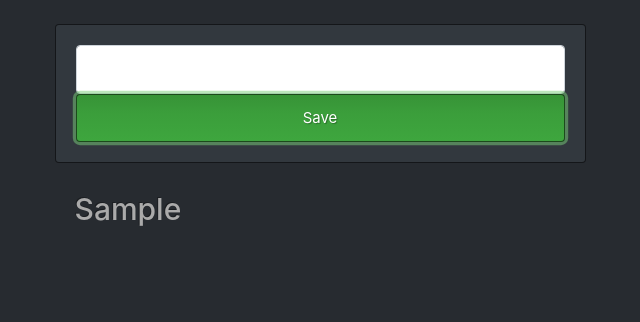
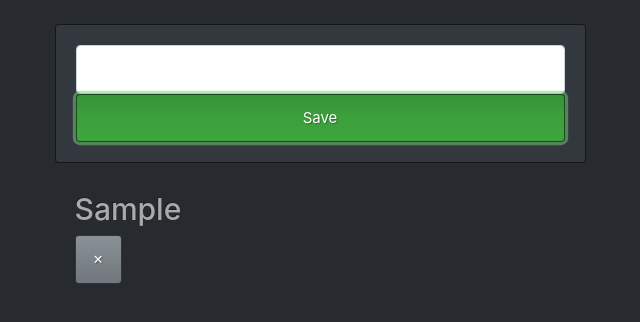
Before and after one commit to EdieAprovita/React-Typescript-Crud, a React (Create React App) app: page / in a window 1280 px wide. Both pictures are taken after typing "Sample" into the empty fields and a click on the button "Save". Shown: the top 322 px of the page, without its empty margins (320-960 px from the left). Built offline with nearby package versions, Linux system fonts and the light colour scheme.

Commit message:
Buttom state

```diff
--- a/src/App.tsx
+++ b/src/App.tsx
@@ -19,6 +19,12 @@ function App(): JSX.Element {
   const addTask = (name: string) => {
     const newTask: ITask[] = [...task, { name, done: false }];
     setTask(newTask);
+  };
+
+  const toogleDoneTask = (i: number) => {
+    const newTasks: ITask[] = [...task];
+    newTasks[i].done = !newTasks[i].done;
+    setTask(newTasks);
   };
   return (
     <div className='container p-4'>
@@ -43,6 +49,14 @@ function App(): JSX.Element {
               <h2 style={{ textDecoration: t.done ? 'line-through' : '' }}>
                 {t.name}
               </h2>
+              <div>
+                <button
+                  className='btn btn-secondary'
+                  onClick={() => toogleDoneTask(i)}
+                >
+                  {t.done ? '✔ ' : '✗'}
+                </button>
+              </div>
             </div>
           ))}
         </div>
```
